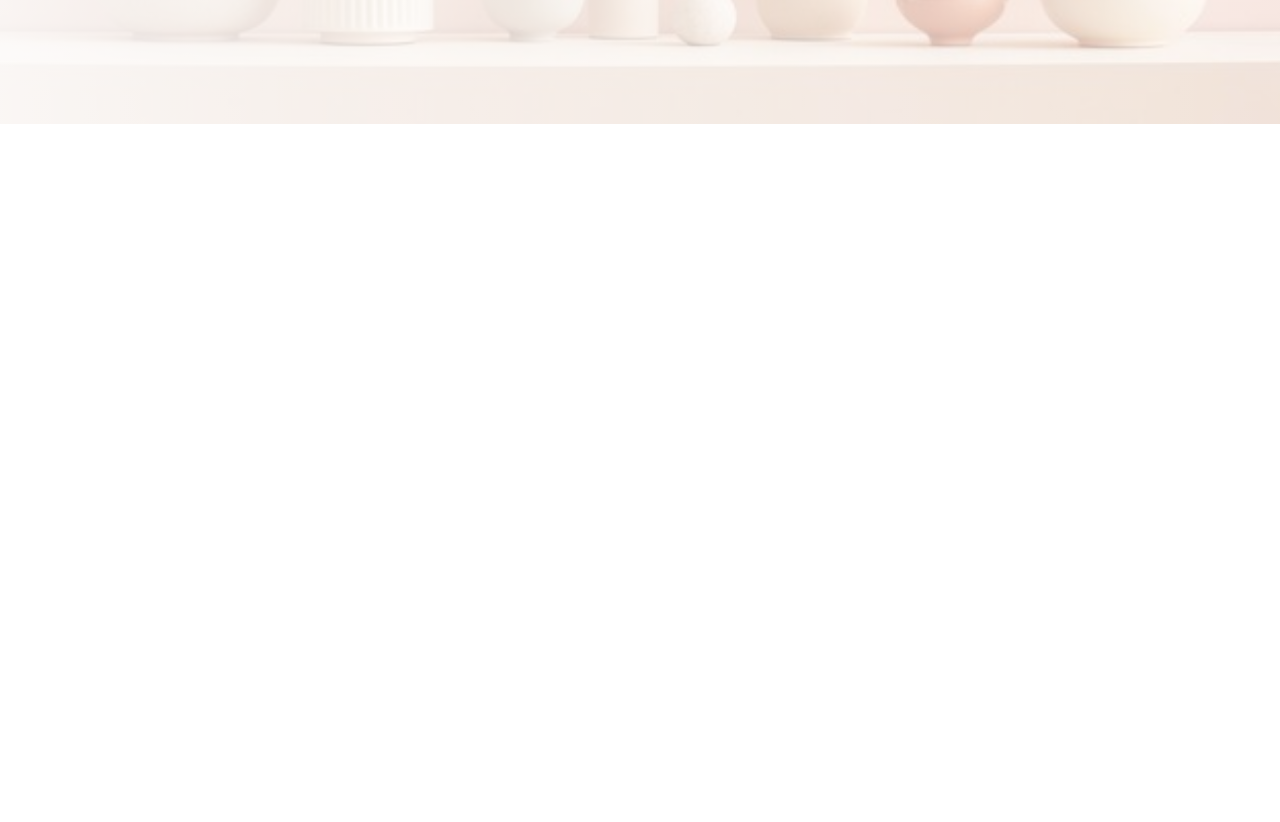
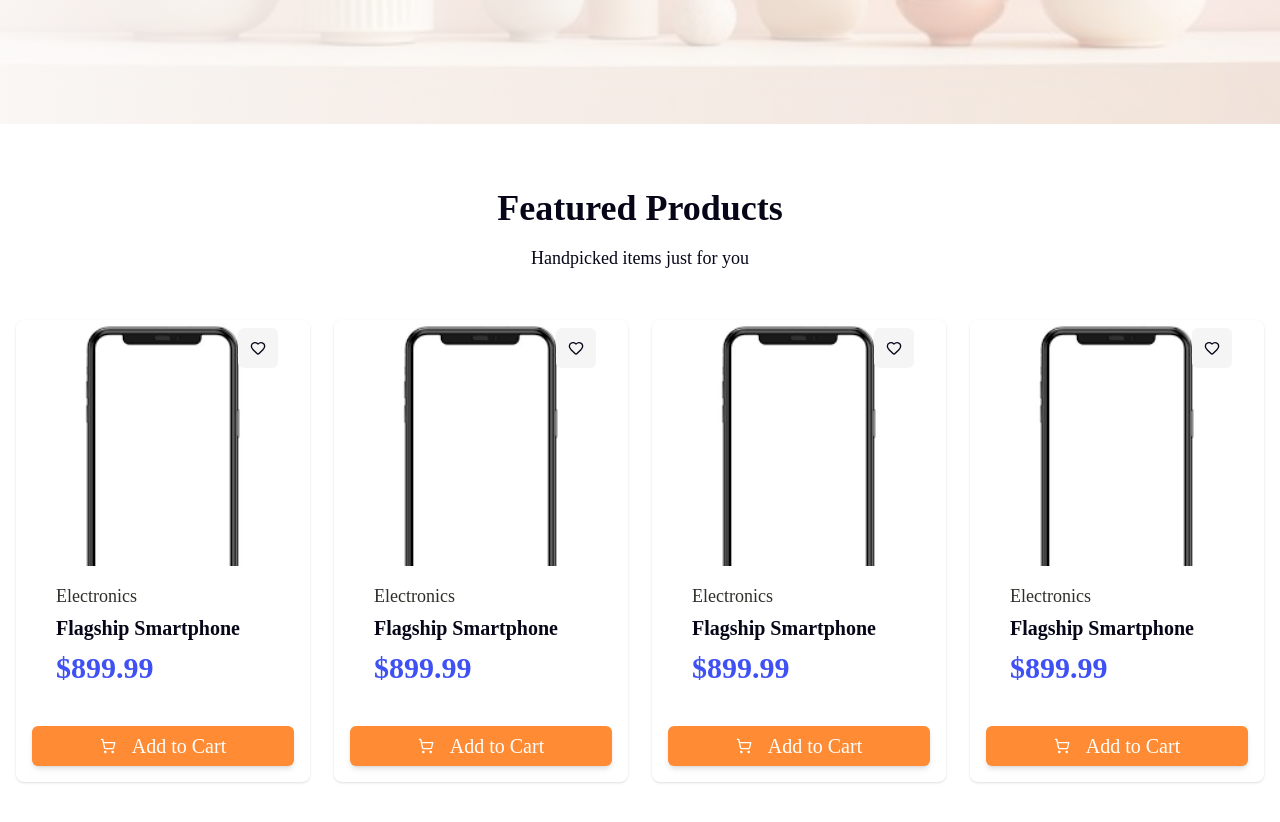
Before and after one commit to mohammadmehdidalvandii/shopHub-frontend, a Next.js app: page / in a window 1280 px wide. Shown: the part 660-1482 px from the top of the page. Before the commit the page ends 800 px from the top, so only its background shows below. Built offline with nearby package versions, Linux system fonts and the light colour scheme.

Commit message:
created section FeaturedProducts

```diff
--- a/src/app/page.tsx
+++ b/src/app/page.tsx
@@ -1,4 +1,5 @@
 import Navigation from '@/components/modules/Navigation/Navigation'
+import FeaturedProducts from '@/components/templates/home/FeaturedProducts/FeaturedProducts'
 import Header from '@/components/templates/home/Header/Header'
 import React from 'react'
 
@@ -7,6 +8,7 @@ function Home(){
     <div className="min-h-screen bg-white">
       <Navigation/>
       <Header/>
+      <FeaturedProducts/>
     </div>
   )
 }
--- /dev/null
+++ b/src/components/templates/home/FeaturedProducts/FeaturedProducts.tsx
@@ -0,0 +1,21 @@
+import ProductCard from '@/components/modules/ProductCard/ProductCard'
+import React from 'react'
+
+const FeaturedProducts:React.FC = ()=>{
+  return (
+    <section className="py-16 container mx-auto px-4">
+        <div className="text-center mb-12">
+            <h2 className="text-3xl md:text-4xl font-robotoBlack font-black mb-4">Featured Products</h2>
+            <p className="text-gary-medium text-lg">Handpicked items just for you</p>
+        </div>
+        <div className="grid grid-cols-1 sm:grid-cols-2 lg:grid-cols-4 gap-6 mb-12">
+            <ProductCard/>
+            <ProductCard/>
+            <ProductCard/>
+            <ProductCard/>
+        </div>
+    </section>
+  )
+}
+
+export default FeaturedProducts
```
